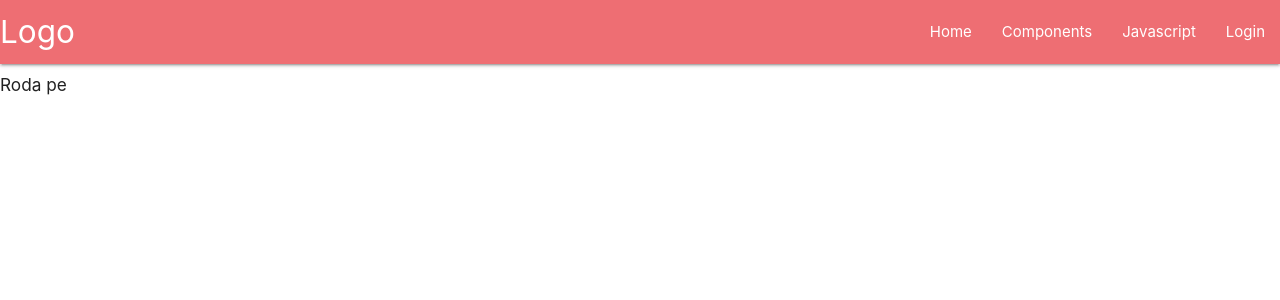
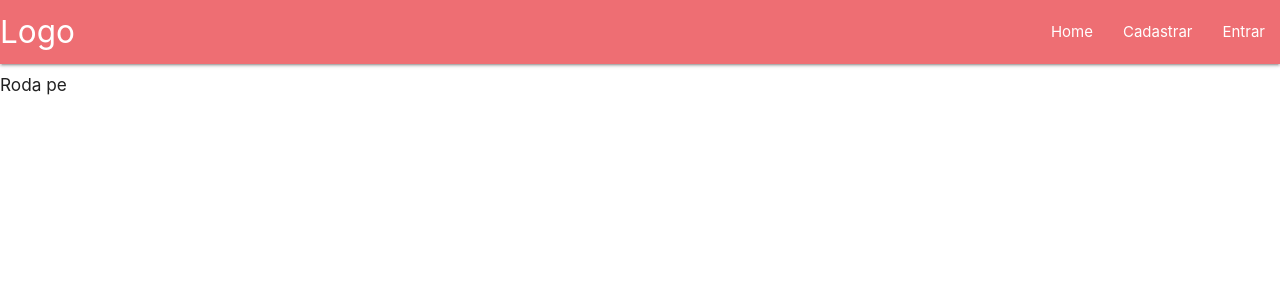
Before and after one commit to pixies/meuBlog2, a Flask app: page / in a window 1280 px wide. Shown: the top 300 px of the page. Run offline with Flask 2, Linux system fonts and the light colour scheme.

Commit message:
update base.html

```diff
--- a/templates/base.html
+++ b/templates/base.html
@@ -7,8 +7,6 @@
     <link href="https://fonts.googleapis.com/icon?family=Material+Icons" rel="stylesheet">
     <!--Import materialize.css-->
     <link type="text/css" rel="stylesheet" href="https://cdnjs.cloudflare.com/ajax/libs/materialize/1.0.0/css/materialize.min.css"  media="screen,projection"/>
-
-
     <meta name="viewport" content="width=device-width, initial-scale=1.0">
     <meta http-equiv="X-UA-Compatible" content="ie=edge">
     <title>Document</title>
@@ -23,9 +21,9 @@
         <a href="#" data-target="mobile-demo" class="sidenav-trigger"><i class="material-icons">menu</i></a>
         <ul class="right hide-on-med-and-down">
             <li><a href="/">Home</a></li>
-            <li><a href="/sobre">Components</a></li>
-            <li><a href="/app">Javascript</a></li>
-            <li><a href="/login">Login</a></li>
+
+            <li><a href="/cadastrar">Cadastrar</a></li>
+            <li><a href="/login">Entrar</a></li>
         </ul>
         </div>
     </nav>
```
